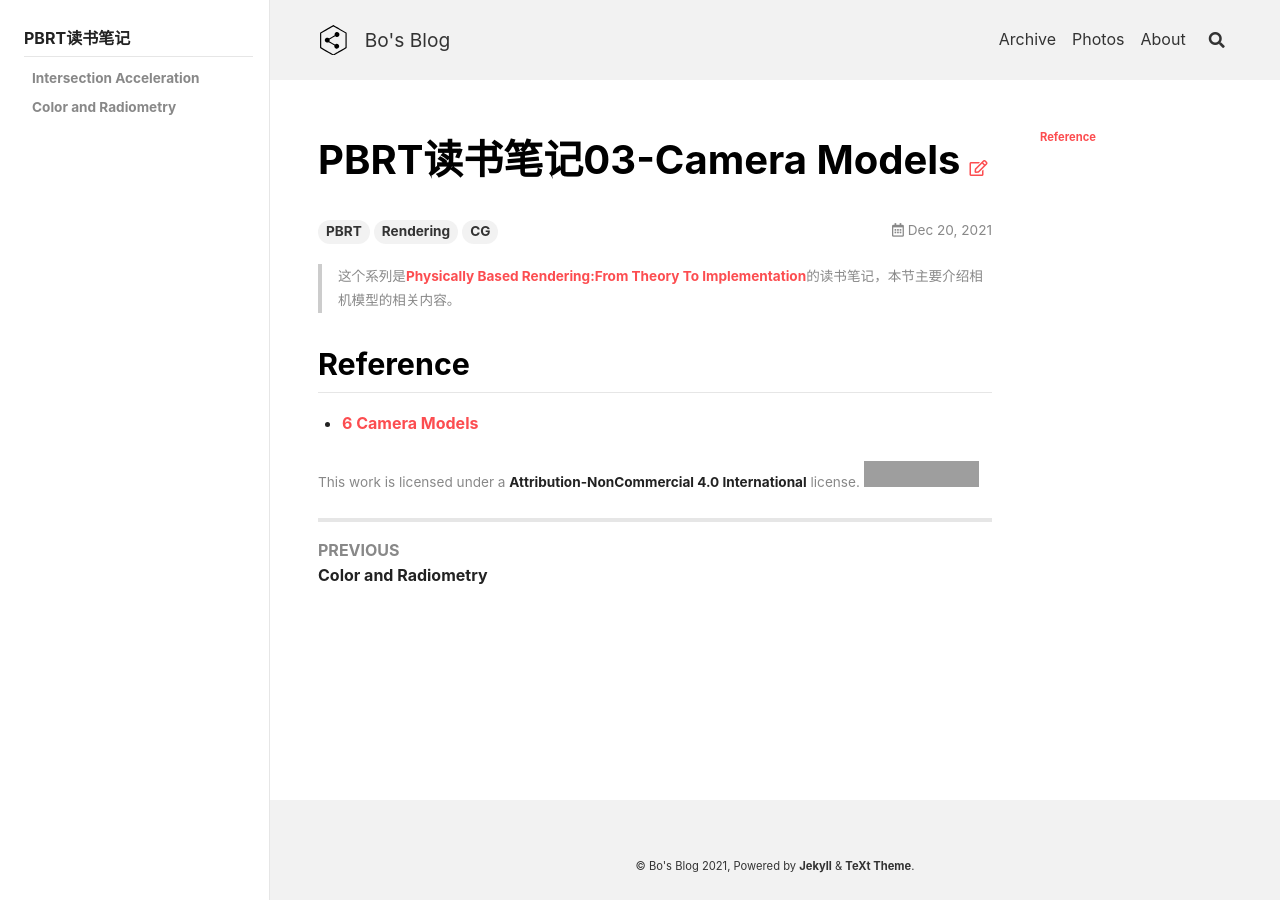
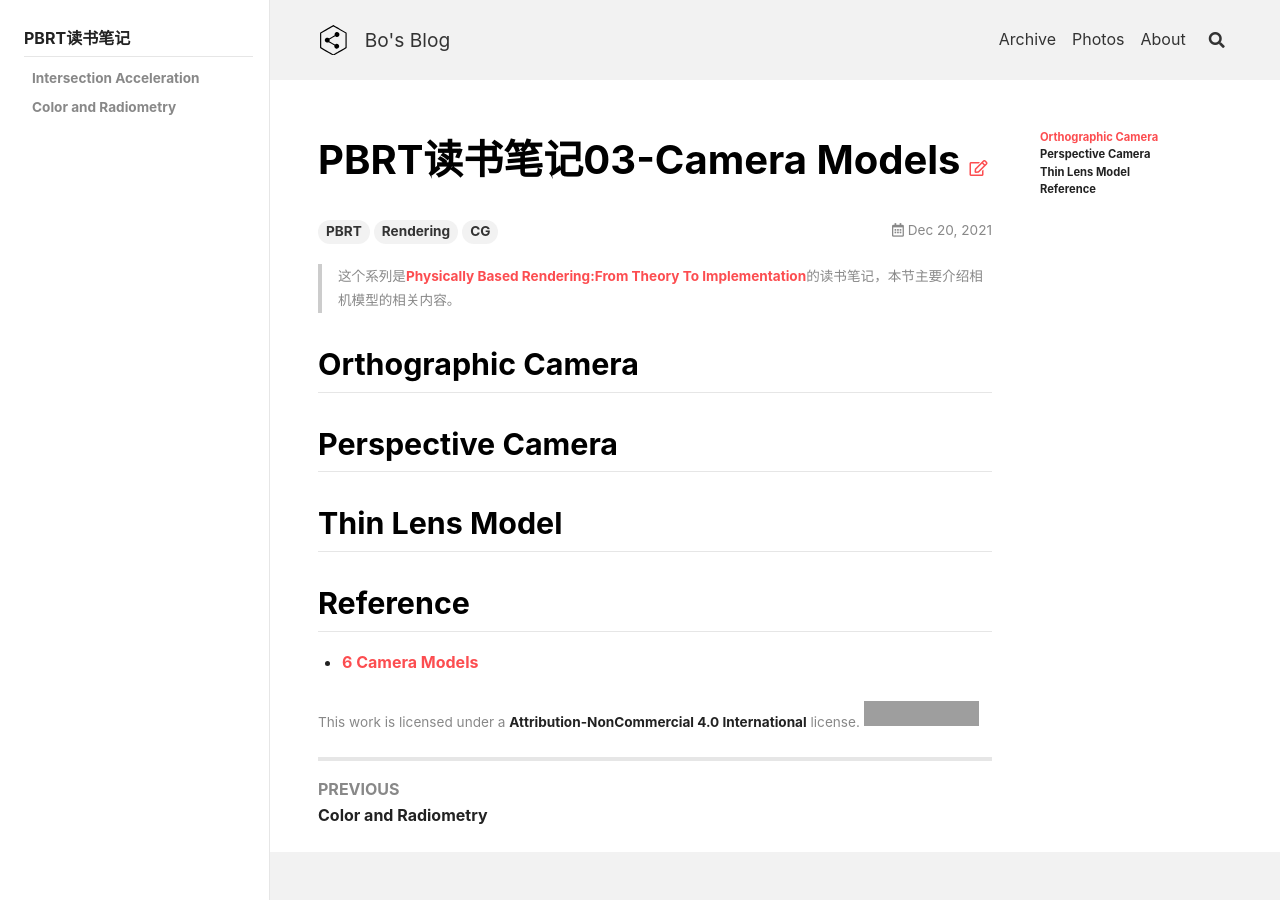
Before and after one commit to peng00bo00/peng00bo00_previous_blog, a Jekyll site: the page built from _posts/2021-12-20-PBRT-NOTES-03.md, in a window 1280 px wide. Built offline with Jekyll 4.4.1, drawn with Linux system fonts in a browser that asks for light colours; nearby versions of some CDN libraries; grey boxes are pictures that could not be loaded.

Commit message:
Update 2021-12-20-PBRT-NOTES-03.md

```diff
--- a/_posts/2021-12-20-PBRT-NOTES-03.md
+++ b/_posts/2021-12-20-PBRT-NOTES-03.md
@@ -12,6 +12,12 @@ sidebar:
 > 这个系列是[Physically Based Rendering:From Theory To Implementation](https://pbr-book.org/)的读书笔记，本节主要介绍相机模型的相关内容。
 <!--more-->
 
+## Orthographic Camera
+
+## Perspective Camera
+
+## Thin Lens Model
+
 ## Reference
 
 - [6 Camera Models](https://pbr-book.org/3ed-2018/Camera_Models)
```
